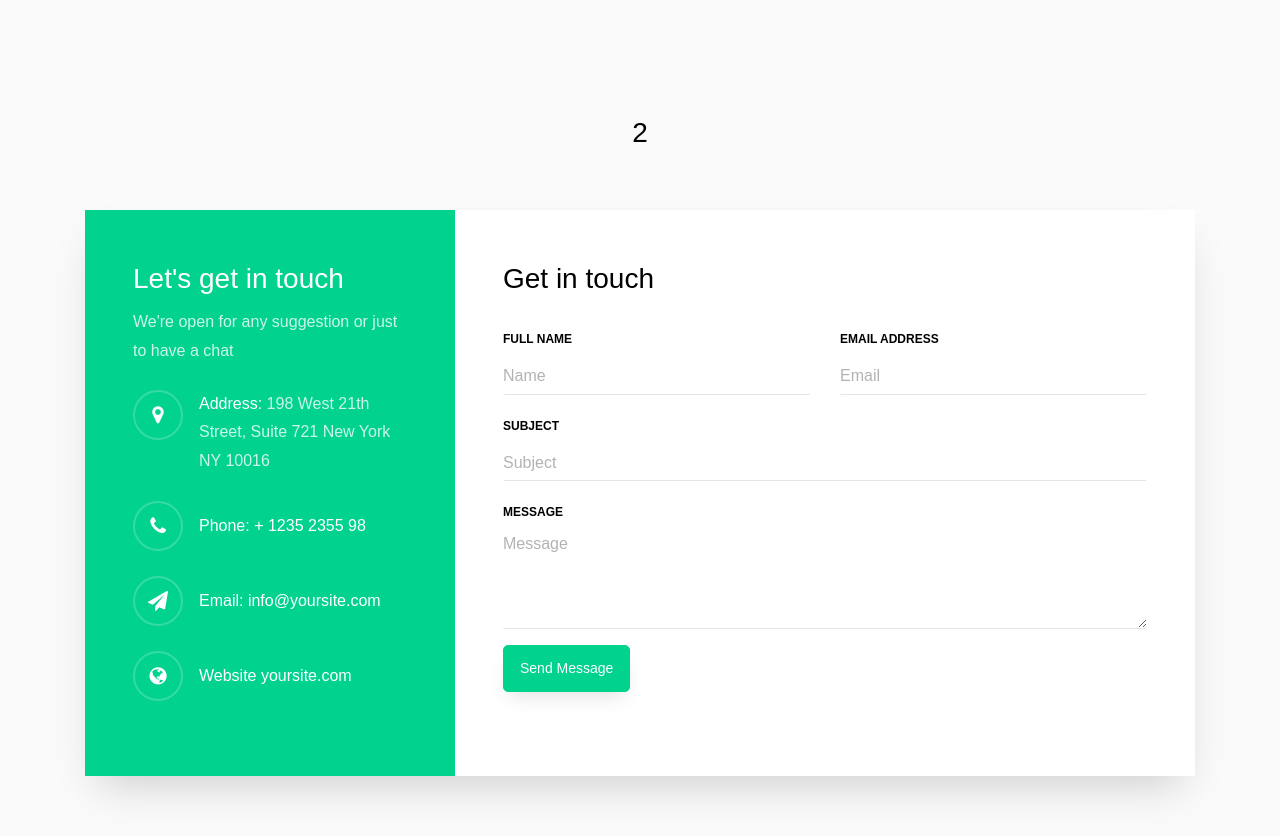
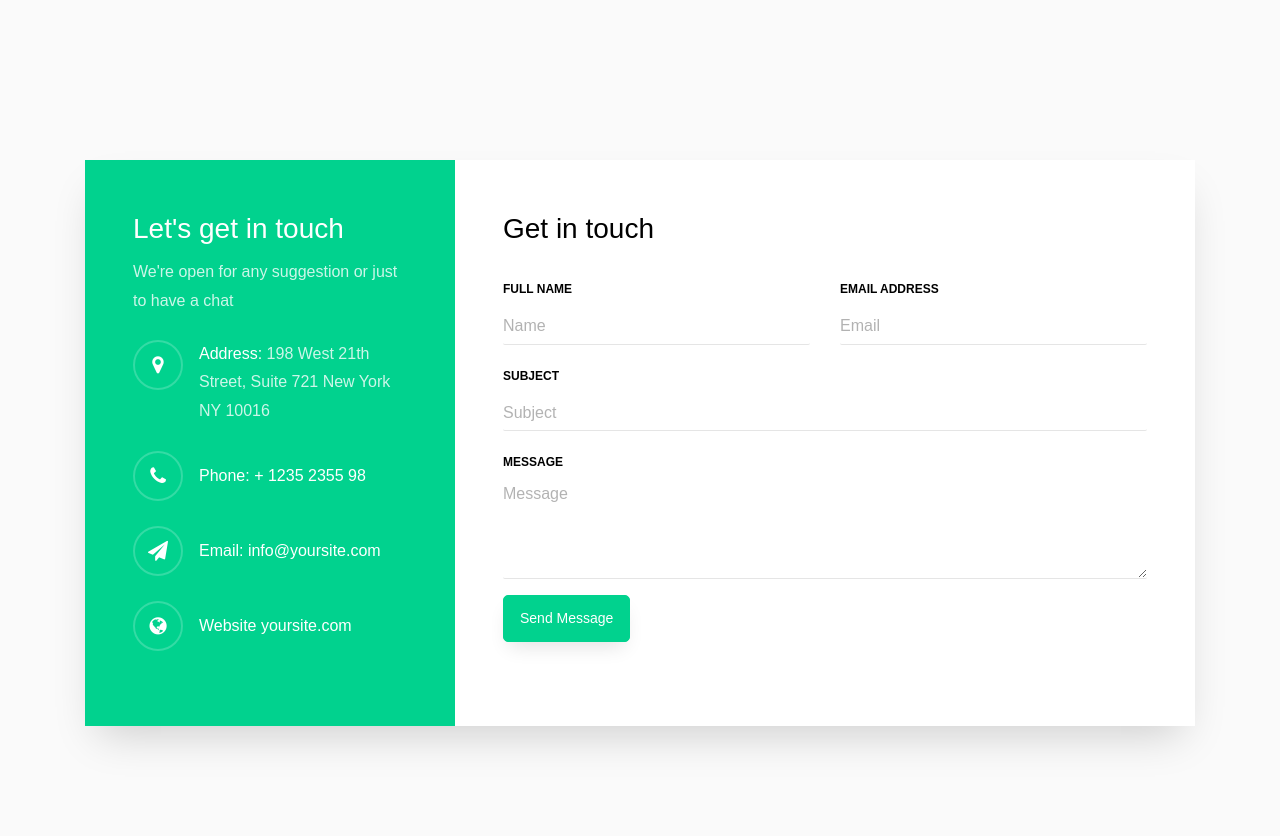
Before and after one commit to SandhyaDeveloper/Contact_Page, a plain HTML site: page index.html in a window 1280 px wide. Drawn offline with Linux system fonts and the light colour scheme.

Commit message:
Update index.html

```diff
--- a/index.html
+++ b/index.html
@@ -17,7 +17,7 @@
 		<div class="container">
 			<div class="row justify-content-center">
 				<div class="col-md-6 text-center mb-5">
-					<h2 class="heading-section">2</h2>
+
 				</div>
 			</div>
 			<div class="row justify-content-center">
```
